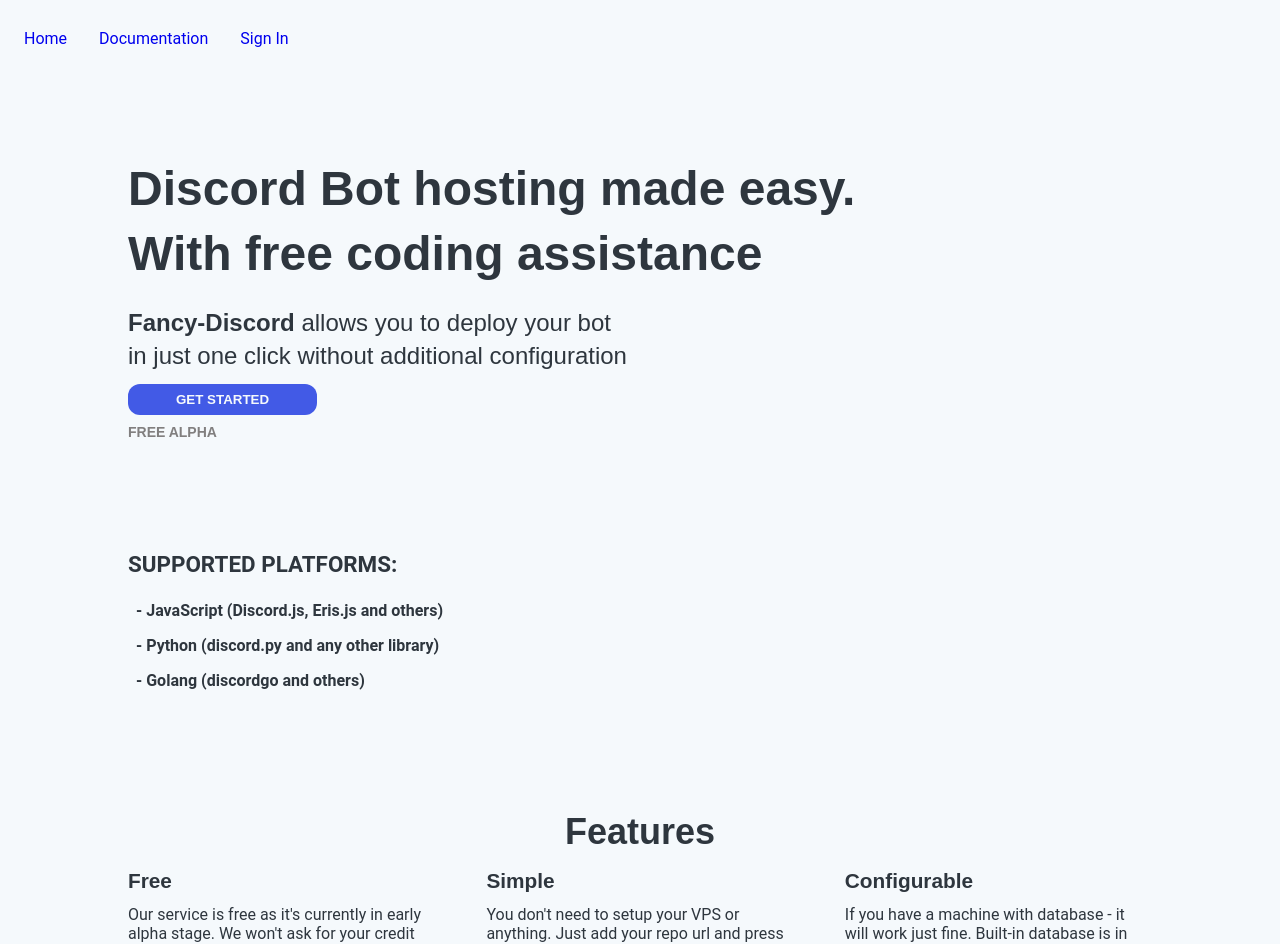
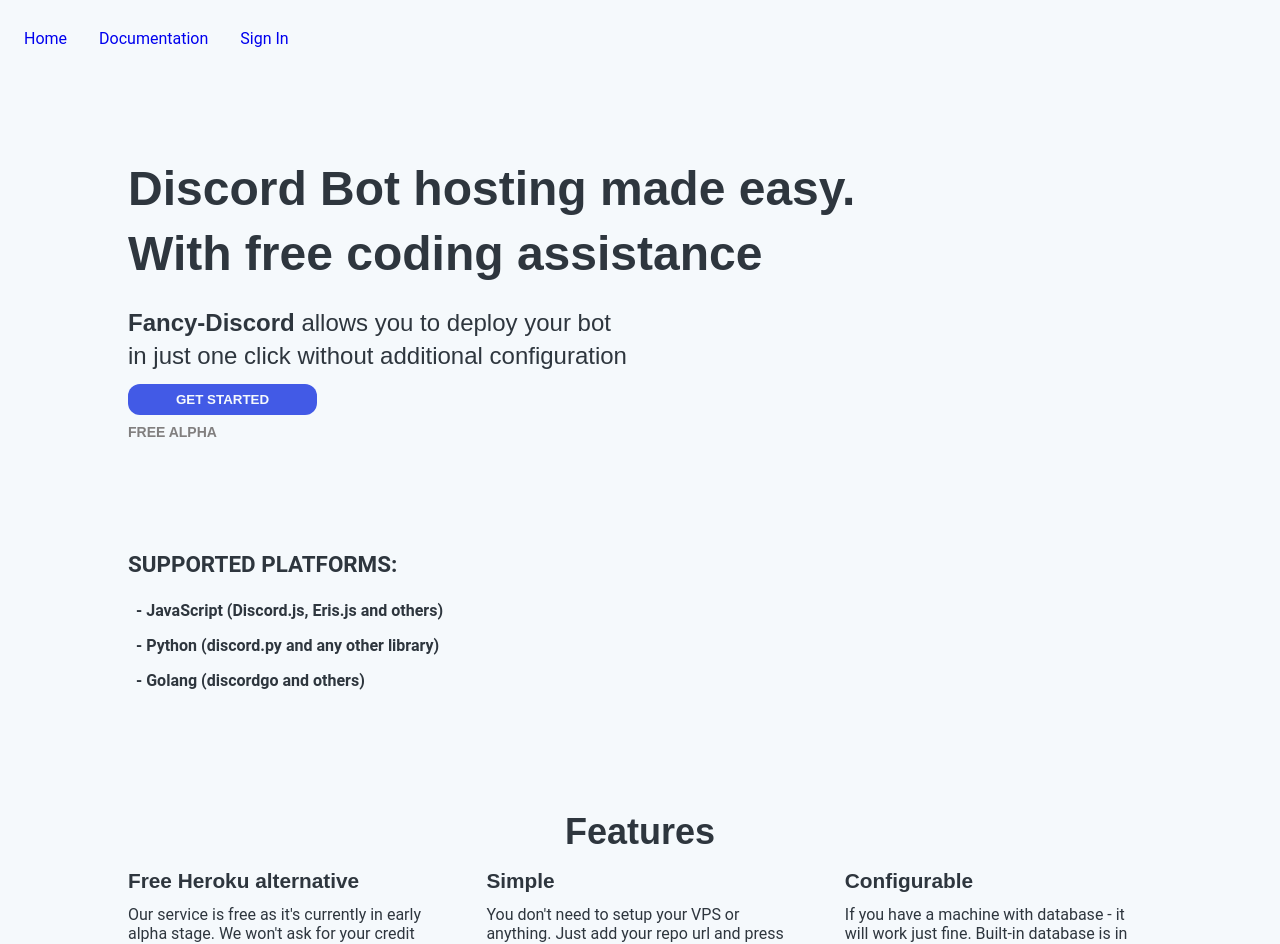
Before and after one commit to reetou/fancy_discord_front, a Next.js app: page / in a window 1280 px wide. Shown: the top 944 px of the page. Built offline with nearby package versions, Linux system fonts and the light colour scheme; no server answers.

Commit message:
Add more SEO texts

```diff
--- a/components/Layout.tsx
+++ b/components/Layout.tsx
@@ -30,7 +30,7 @@
   return (
     <div>
       <Head>
-        <title>Fancy-Discord - {title}</title>
+        <title>{title} - Fancy-Discord.com</title>
         <meta charSet="utf-8" />
         <meta name="viewport" content="initial-scale=1.0, width=device-width" />
       </Head>
--- a/pages/index.tsx
+++ b/pages/index.tsx
@@ -152,7 +152,7 @@
 
 const FEATURES: FeatureProps[] = [
   {
-    title: 'Free',
+    title: 'Free Heroku alternative',
     text: `Our service is free as it's currently in early alpha stage. We won't ask for your credit card or anything.`
   },
   {
@@ -178,7 +178,7 @@
 ]
 
 const IndexPage = ({ available_machines, noData }: Props) => (
-  <Layout title="Home | Fancy-Discord.com">
+  <Layout title="Heroku alternative for Discord bots">
     <Hero>
       <div>
         <ContentTitle>Discord Bot hosting made easy.</ContentTitle>
```
Also changed, not shown: 2 other files (tests, documents, lock files or other folders).
